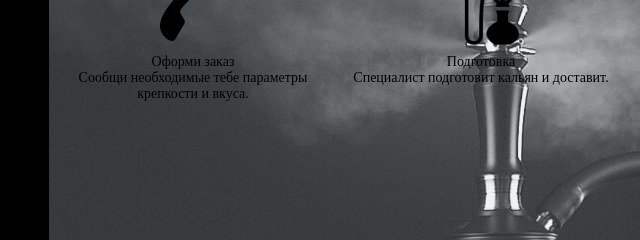
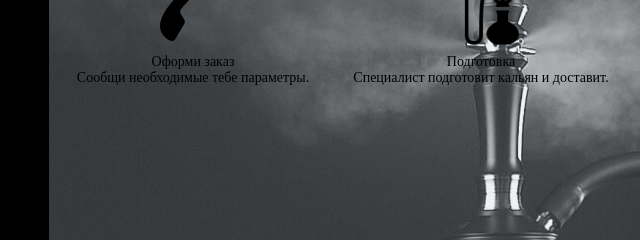
Before and after one commit to Andrewww1337/Hookah, a plain HTML site: page index.html in a window 1280 px wide. Shown: the part 423-663 px from the top of the page, 15-655 px from the left. Drawn offline with Linux system fonts and the light colour scheme.

Commit message:
Update index.html

```diff
--- a/index.html
+++ b/index.html
@@ -44,7 +44,7 @@
             </div>
             <div class="sFlex">
               <p>Оформи заказ</p>
-              <p>Сообщи необходимые тебе параметры крепкости и вкуса.</p>
+              <p>Сообщи необходимые тебе параметры.</p>
             </div>
           </div>
           <div class="flex">
```
